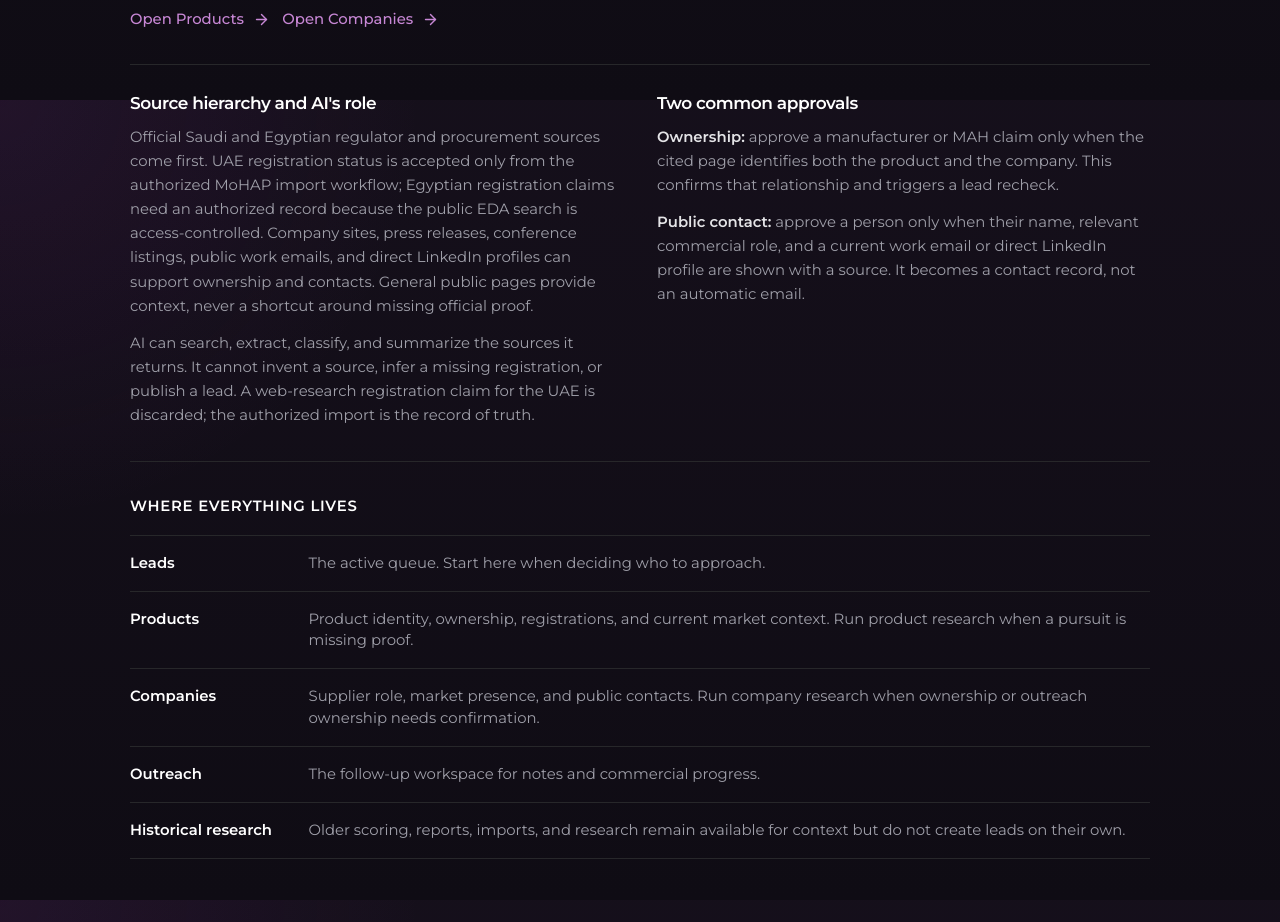
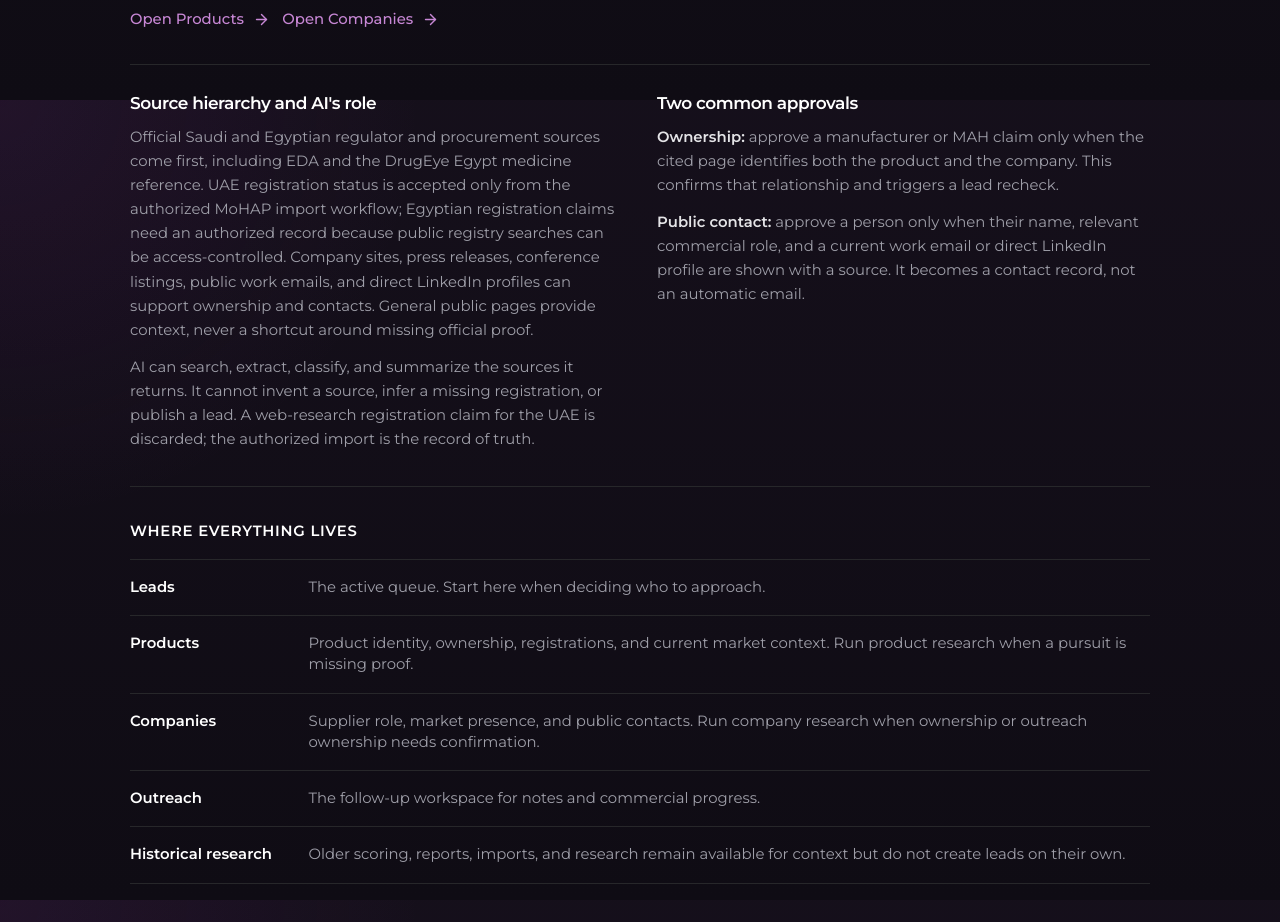
Before and after one commit to M-O-C-C-A/research, a Next.js app: page /guide in a window 1280 px wide. Shown: the part 1500-2422 px from the top of the page. Built offline with nearby package versions, Linux system fonts and the light colour scheme; no server answers.

Commit message:
Add DrugEye as Egypt reference source

```diff
--- a/convex/continuousOpportunityEngine.ts
+++ b/convex/continuousOpportunityEngine.ts
@@ -173,6 +173,15 @@ const DEFAULT_SOURCES = [
     cadence: "manual" as const,
     parserVersion: "egypt-eda-manual-v1",
     structureSignature: "EDASearch",
+  },
+  {
+    sourceRegistry: "egypt_drugeye",
+    title: "DrugEye Egypt medicine reference",
+    sourceType: "target_registration" as const,
+    baseUrl: "https://drugeye.pharorg.com/drugeyeapp/android-search/drugeye-android-live-go.aspx",
+    cadence: "manual" as const,
+    parserVersion: "egypt-drugeye-manual-v1",
+    structureSignature: "drugeye-android-live-go",
   },
   {
     sourceRegistry: "company_rights_sources",
--- a/convex/evidenceResearch.ts
+++ b/convex/evidenceResearch.ts
@@ -79,7 +79,7 @@ function normalizeUrl(value?: string | null) {
 function sourceKind(url: string, companyWebsite?: string) {
   const hostname = new URL(url).hostname.toLowerCase();
   if (/eps-gags\.gov\.eg|upa\.gov\.eg/.test(hostname)) return "official_signal" as const;
-  if (/sfda\.gov\.sa|mohap\.gov\.ae|nupco\.com|etimad\.sa|edaegypt\.gov\.eg/.test(hostname)) return "official_registry" as const;
+  if (/sfda\.gov\.sa|mohap\.gov\.ae|nupco\.com|etimad\.sa|edaegypt\.gov\.eg|pharorg\.com/.test(hostname)) return "official_registry" as const;
   if (hostname.includes("linkedin.com")) return "linkedin" as const;
   if (companyWebsite && normalizeUrl(companyWebsite) === normalizeUrl(url)) return "company_website" as const;
   if (/press|news|media|release/.test(url)) return "company_press_release" as const;
@@ -160,8 +160,8 @@ export const runProductResearch = action({
         .map((link) => `${link.relationshipType}: ${link.entityName ?? knownCompanies.find((company) => company._id === link.companyId)?.name ?? "unknown"}`)
         .join("; ");
       const response = await createStructuredWebSearchResponse<{ findings: FindingDraft[] }>(client, {
-        instructions: "You are an evidence researcher for Saudi Arabia, the UAE, and Egypt. Return only concise, source-backed facts. A sourceUrl must be one of the web sources you actually used. Never infer a missing registration, ownership, partner, or contact. Only propose ownership for a company named in the supplied known-owner list. UAE registration status comes only from authorized MoHAP imports, so never return a UAE registration finding from web search. Egypt's registration search may be access-controlled, so do not claim Egyptian registration unless an authorized record is supplied. Return no finding when the source does not support it.",
-        input: `Research product: ${context.drug.name} (${context.drug.genericName}).\nKnown owners/links: ${linkedOwners || "none"}.\nKnown companies: ${knownCompanies.map((company) => company.name).join("; ") || "none"}.\nFocus: Saudi Arabia, UAE, and Egypt. Find product identity, manufacturer/MAH confirmation, current official market context, authorized registry evidence only, conflicting local partners, and named public BD/licensing/export contacts. Existing official signal titles: ${context.matchingSignals.map((signal) => signal.title).join("; ") || "none"}.`,
+        instructions: "You are an evidence researcher for Saudi Arabia, the UAE, and Egypt. Return only concise, source-backed facts. A sourceUrl must be one of the web sources you actually used. Never infer a missing registration, ownership, partner, or contact. Only propose ownership for a company named in the supplied known-owner list. UAE registration status comes only from authorized MoHAP imports, so never return a UAE registration finding from web search. For Egypt, prefer EDA or DrugEye Egypt medicine reference records; do not claim Egyptian registration unless an authorized record is supplied. Return no finding when the source does not support it.",
+        input: `Research product: ${context.drug.name} (${context.drug.genericName}).\nKnown owners/links: ${linkedOwners || "none"}.\nKnown companies: ${knownCompanies.map((company) => company.name).join("; ") || "none"}.\nFocus: Saudi Arabia, UAE, and Egypt. Find product identity, manufacturer/MAH confirmation, current official market context, authorized registry evidence only, conflicting local partners, and named public BD/licensing/export contacts. For Egyptian references include DrugEye: https://drugeye.pharorg.com/drugeyeapp/android-search/drugeye-android-live-go.aspx. Existing official signal titles: ${context.matchingSignals.map((signal) => signal.title).join("; ") || "none"}.`,
         formatName: "product_research_findings",
         schema: RESEARCH_FINDINGS_SCHEMA,
         maxOutputTokens: 3_000,
--- a/src/app/guide/page.tsx
+++ b/src/app/guide/page.tsx
@@ -101,7 +101,7 @@ export default function GuidePage() {
           <div>
             <h3 className="text-base font-semibold text-white">Source hierarchy and AI&apos;s role</h3>
             <p className="mt-2 text-sm leading-relaxed text-zinc-400">
-              Official Saudi and Egyptian regulator and procurement sources come first. UAE registration status is accepted only from the authorized MoHAP import workflow; Egyptian registration claims need an authorized record because the public EDA search is access-controlled. Company sites, press releases, conference listings, public work emails, and direct LinkedIn profiles can support ownership and contacts. General public pages provide context, never a shortcut around missing official proof.
+              Official Saudi and Egyptian regulator and procurement sources come first, including EDA and the DrugEye Egypt medicine reference. UAE registration status is accepted only from the authorized MoHAP import workflow; Egyptian registration claims need an authorized record because public registry searches can be access-controlled. Company sites, press releases, conference listings, public work emails, and direct LinkedIn profiles can support ownership and contacts. General public pages provide context, never a shortcut around missing official proof.
             </p>
             <p className="mt-3 text-sm leading-relaxed text-zinc-400">
               AI can search, extract, classify, and summarize the sources it returns. It cannot invent a source, infer a missing registration, or publish a lead. A web-research registration claim for the UAE is discarded; the authorized import is the record of truth.
```
